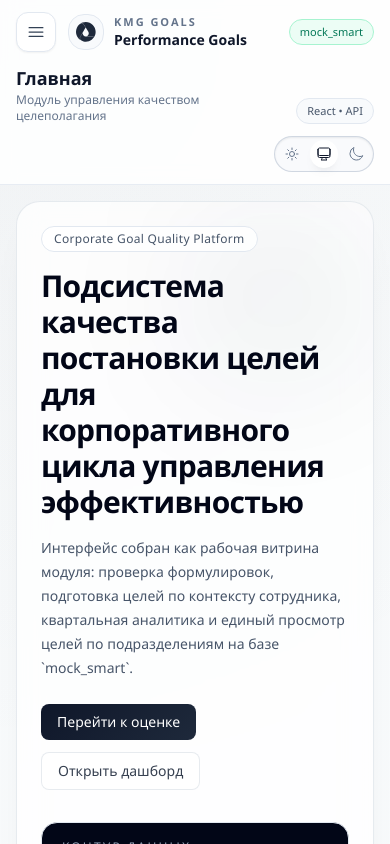
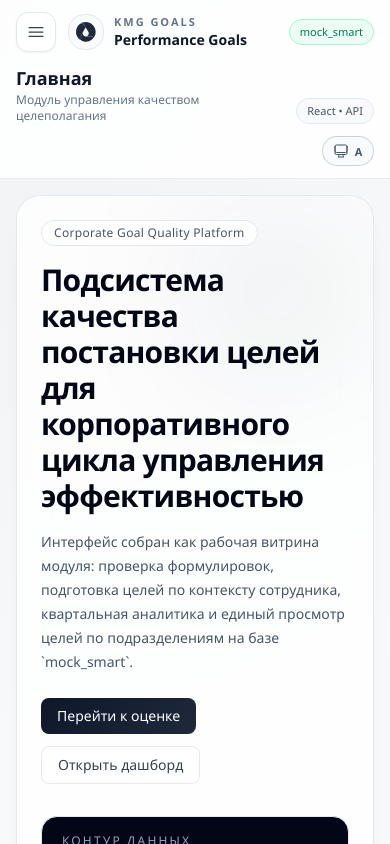
Before and after one commit to sh1dzn/HR_KMG, a React (Vite) app in the folder frontend/: page / in a window 390 px wide. Shown: the top 844 px of the page. Built offline with nearby package versions, Linux system fonts and the light colour scheme; no server answers.

Commit message:
mobile switch

```diff
--- a/frontend/src/App.jsx
+++ b/frontend/src/App.jsx
@@ -78,8 +78,36 @@ function App() {
     setMobileMenuOpen(false)
   }, [location.pathname])
 
+  const cycleThemeMode = () => {
+    const order = ['light', 'system', 'dark']
+    const currentIndex = order.indexOf(themeMode)
+    const nextMode = order[(currentIndex + 1) % order.length]
+    setThemeMode(nextMode)
+  }
+
+  const modeMeta = {
+    light: { icon: SunIcon, short: 'L', title: 'Light' },
+    system: { icon: ComputerDesktopIcon, short: 'A', title: 'System' },
+    dark: { icon: MoonIcon, short: 'D', title: 'Dark' },
+  }
+
   const ThemeSwitch = ({ compact = false }) => (
-    <div className={`theme-switch ${compact ? 'theme-switch-compact' : ''}`}>
+    compact ? (
+      <button
+        type="button"
+        onClick={cycleThemeMode}
+        className="theme-switch-mobile"
+        title={`Theme: ${modeMeta[themeMode].title}`}
+        aria-label={`Theme mode ${modeMeta[themeMode].title}`}
+      >
+        {(() => {
+          const Icon = modeMeta[themeMode].icon
+          return <Icon className="h-4 w-4" />
+        })()}
+        <span className="theme-switch-mobile-label">{modeMeta[themeMode].short}</span>
+      </button>
+    ) : (
+      <div className="theme-switch">
         <button
           type="button"
           onClick={() => setThemeMode('light')}
@@ -87,7 +115,7 @@ function App() {
           title="Светлая тема"
         >
           <SunIcon className="h-4 w-4" />
-        {!compact && <span>Light</span>}
+          <span>Light</span>
         </button>
         <button
           type="button"
@@ -96,7 +124,7 @@ function App() {
           title="Системная тема"
         >
           <ComputerDesktopIcon className="h-4 w-4" />
-        {!compact && <span>System</span>}
+          <span>System</span>
         </button>
         <button
           type="button"
@@ -105,9 +133,10 @@ function App() {
           title="Темная тема"
         >
           <MoonIcon className="h-4 w-4" />
-        {!compact && <span>Dark</span>}
+          <span>Dark</span>
         </button>
       </div>
+    )
   )
 
   return (
--- a/frontend/src/index.css
+++ b/frontend/src/index.css
@@ -123,10 +123,6 @@
     backdrop-filter: blur(10px);
   }
 
-  .theme-switch-compact {
-    padding: 3px;
-  }
-
   .theme-mode-btn {
     display: inline-flex;
     align-items: center;
@@ -149,6 +145,32 @@
     gap: 0;
   }
 
+  .theme-switch-mobile {
+    display: inline-flex;
+    align-items: center;
+    gap: 6px;
+    height: 30px;
+    padding: 0 10px;
+    border-radius: 999px;
+    border: 1px solid rgba(148, 163, 184, 0.45);
+    background: rgba(248, 250, 252, 0.9);
+    color: #475569;
+    font-size: 11px;
+    font-weight: 700;
+    letter-spacing: 0.06em;
+    text-transform: uppercase;
+    transition: all 0.16s ease;
+  }
+
+  .theme-switch-mobile:hover {
+    border-color: rgba(56, 189, 248, 0.6);
+    color: #0f172a;
+  }
+
+  .theme-switch-mobile-label {
+    line-height: 1;
+  }
+
   .theme-mode-btn:hover {
     color: #0f172a;
     background: rgba(255, 255, 255, 0.65);
@@ -163,6 +185,17 @@
   .theme-dark .theme-switch {
     background: rgba(15, 23, 42, 0.8);
     border-color: rgba(71, 85, 105, 0.72);
+  }
+
+  .theme-dark .theme-switch-mobile {
+    background: rgba(15, 23, 42, 0.85);
+    border-color: rgba(71, 85, 105, 0.72);
+    color: #cbd5e1;
+  }
+
+  .theme-dark .theme-switch-mobile:hover {
+    color: #e2e8f0;
+    border-color: rgba(6, 182, 212, 0.62);
   }
 
   .theme-dark .theme-mode-btn {
```
Lines whose indentation alone changed are shown as unchanged.
